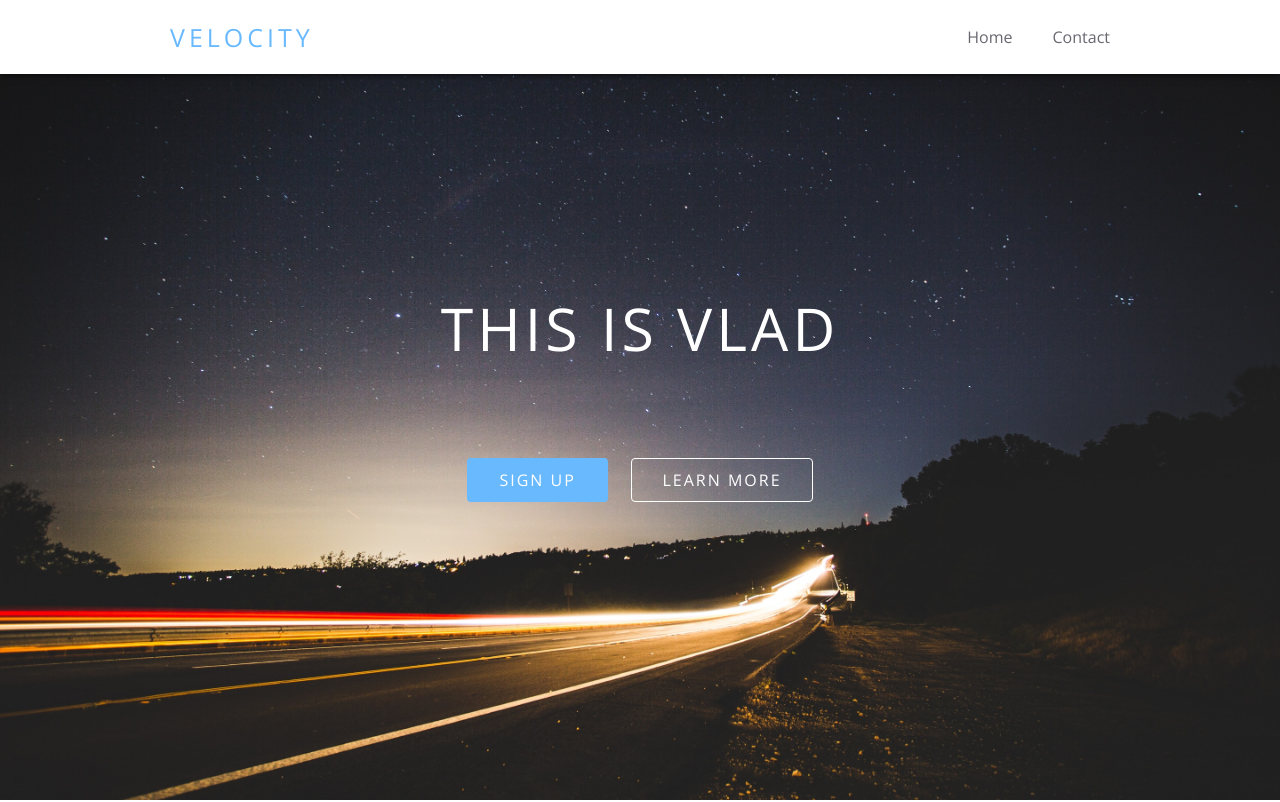
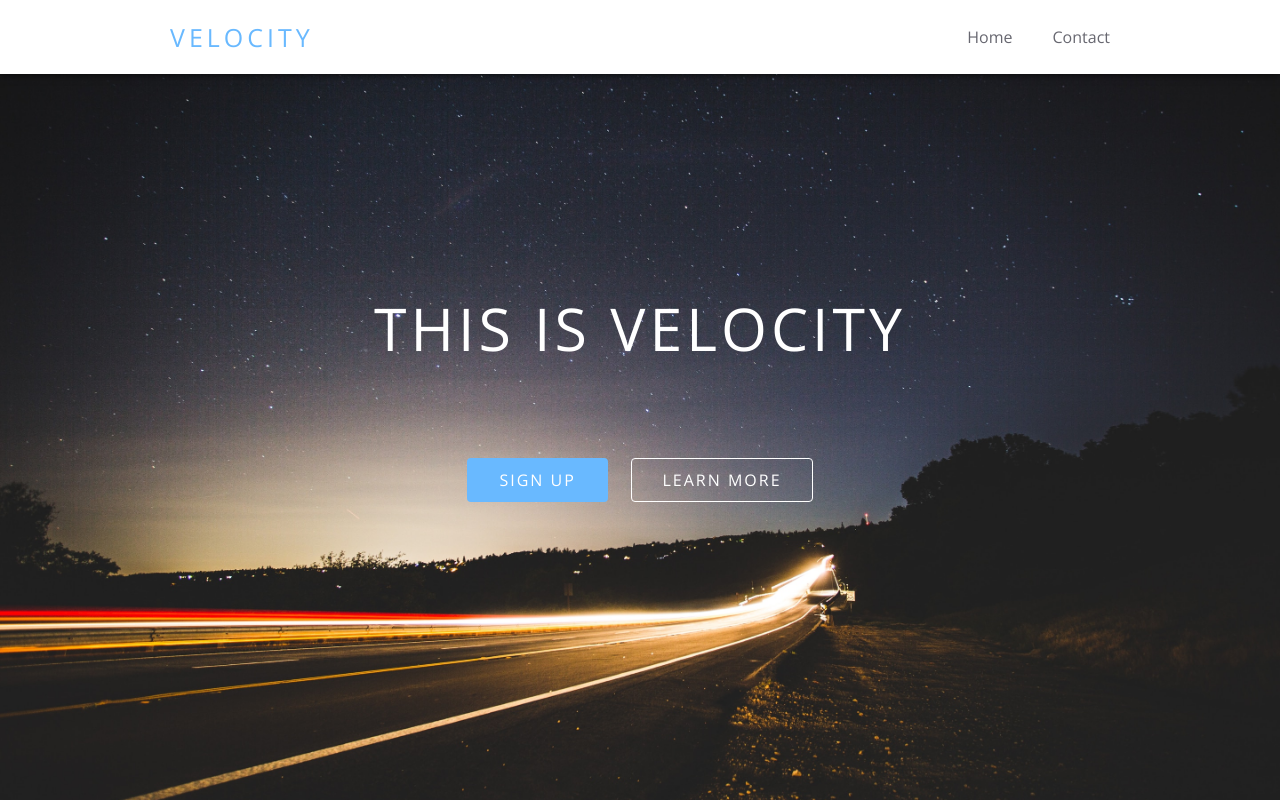
Before and after one commit to Vlad1kun/Velocity, a plain HTML site: page index.html in a window 1280 px wide. Shown: the top 802 px of the page. Drawn offline with nearby package versions, Linux system fonts and the light colour scheme.

Commit message:
Update index.html

```diff
--- a/index.html
+++ b/index.html
@@ -23,7 +23,7 @@
     <main class="main">
         <section class="welcome">
             <div class="container">
-                <h2 class="welcome__heading">This is vlad</h2>
+                <h2 class="welcome__heading">This is Velocity</h2>
                 <div class="welcome_links">
                     <a href="#" class="link-primary">Sign up</a>
                     <a href="#" class="link">Learn more</a>
```
